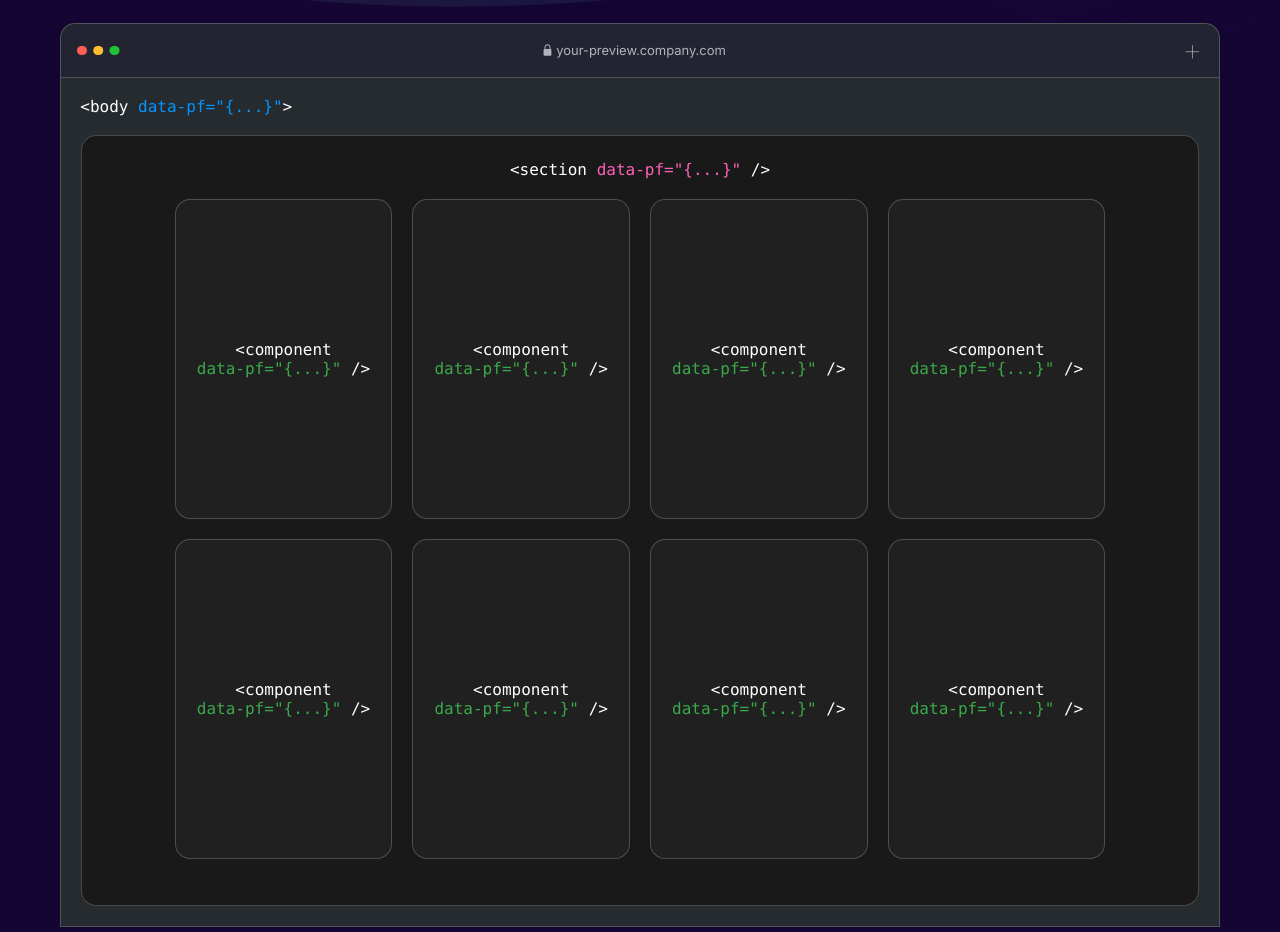
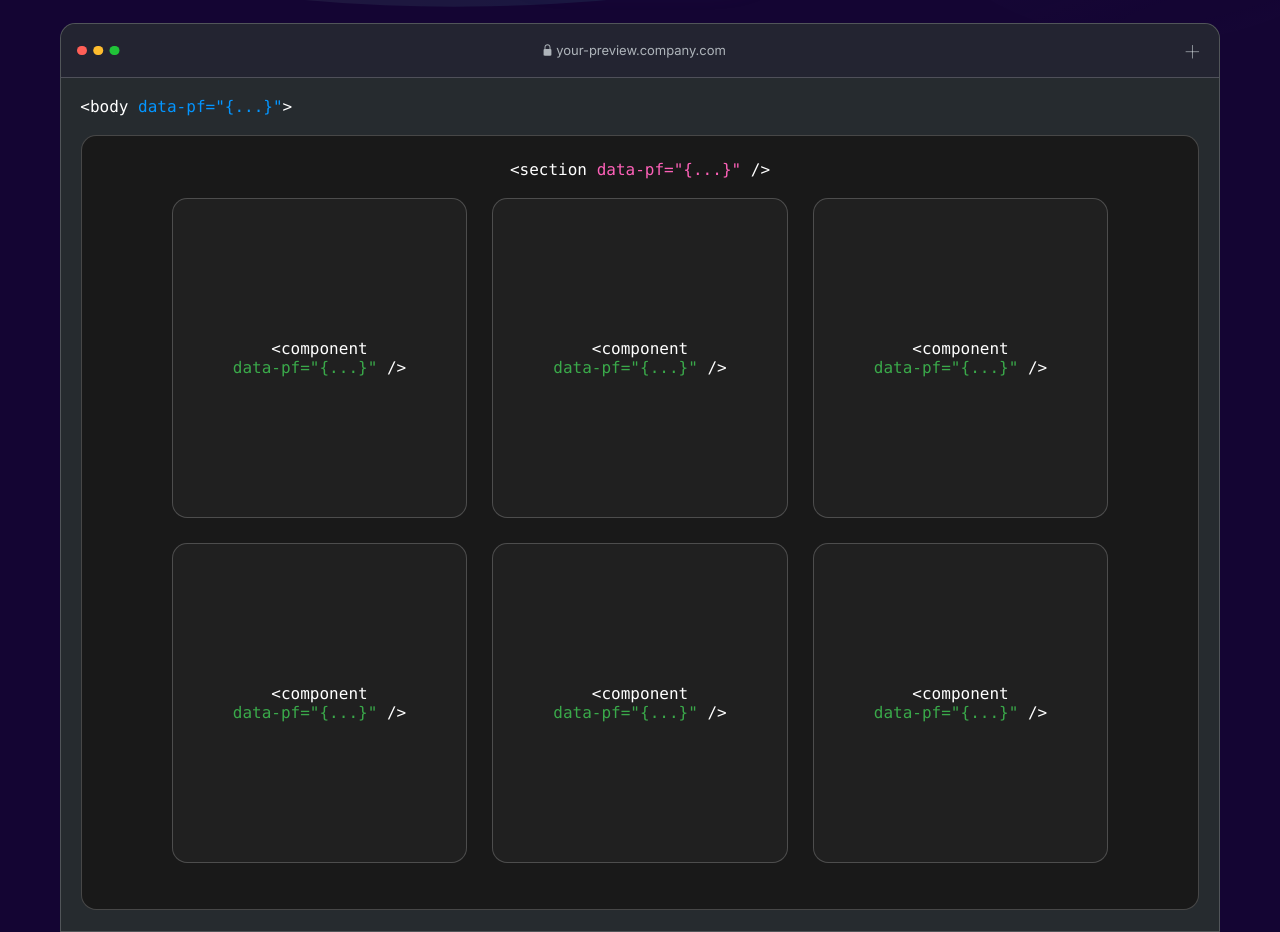
Before and after one commit to perfectiondotdev/perfection-playground, a Next.js app in the folder examples/nextjs-app/: page / in a window 1280 px wide. Shown: the part 680-1612 px from the top of the page. Built offline with nearby package versions, Linux system fonts and the light colour scheme.

Commit message:
Clean up

```diff
--- a/examples/nextjs-app/app/_components/atoms/card.js
+++ b/examples/nextjs-app/app/_components/card.js
@@ -3,7 +3,7 @@ import { v4 as uuidv4 } from "uuid";
 export default function Card({ color }) {
   return (
     <>
-      <div className={color} data-pf={`{"componentKey": "card", "title": "Card", "groupId": "gridCard", "instanceId": "${uuidv4()}"}`}>
+      <div className={color} data-pf={`{"providerId":"generic-provider","componentKey": "card", "title": "Card", "groupId": "gridCard", "entryId": "${uuidv4()}","instanceId": "${uuidv4()}"}`}>
         <code>
           &lt;component
           <br />
--- a/examples/nextjs-app/app/_components/header.js
+++ b/examples/nextjs-app/app/_components/header.js
@@ -1,4 +1,4 @@
-import { Logo } from "./svgs/logo";
+import { Logo } from "./img/logo";
 
 export default async function Header() {
   return (
--- a/examples/nextjs-app/app/_components/hero.js
+++ b/examples/nextjs-app/app/_components/hero.js
@@ -1,5 +1,5 @@
-import { Chevron } from "./svgs/chevron";
-import { GitHub } from "./svgs/github";
+import { Chevron } from "./img/chevron";
+import { GitHub } from "./img/github";
 import Link from "next/link";
 
 export default function Hero() {
--- a/examples/nextjs-app/app/_components/preview.js
+++ b/examples/nextjs-app/app/_components/preview.js
@@ -1,10 +1,10 @@
-import Card from "./atoms/card";
-import { Lock } from "./svgs/lock";
+import Card from "./card";
+import { Lock } from "./img/lock";
 
 export default async function Preview() {
   return (
     <main>
-      <div className="ui-frame">
+      <div className="ui-frame" data-pf='{"sectionId":"gridSection", "title": "Grid Section"}'>
         <header>
           <nav />
           <span>
@@ -20,7 +20,7 @@ export default async function Preview() {
           </span>
           &gt;
         </code>
-        <section data-pf='{"sectionId":"gridSection", "title": "Grid Section"}'>
+        <section>
           <code>
             &lt;section{" "}
             <span>
@@ -28,14 +28,16 @@ export default async function Preview() {
             </span>{" "}
             /&gt;
           </code>
+          <section className="ui-section" data-pf='{"sectionId":"gridSection", "title": "Grid Section"}'>
             <Card />
             <Card />
             <Card />
             <Card />
             <Card />
             <Card />
-          <Card />
-          <Card />
+            {/* <Card />
+          <Card /> */}
+          </section>
         </section>
       </div>
     </main>
--- a/examples/nextjs-app/app/globals.css
+++ b/examples/nextjs-app/app/globals.css
@@ -131,27 +131,36 @@ main {
     }
   }
 
-  & section {
+  & section:not(.ui-section) {
     background-color: #191919;
     border: inherit;
     border-radius: var(--bdrs);
-    display: grid;
-    gap: var(--p);
-    grid-template-columns: repeat(var(--gtc, 1), 1fr);
     margin-inline: var(--p);
-    padding: 2cqi 8cqi 4cqi 8cqi;
+    padding: 2cqi 6cqi 4cqi 6cqi;
     text-align: center;
 
     & > code {
       --code: #fd61b8;
       grid-column: span var(--gtc, 1);
+      margin-bottom: var(--p);
     }
+  }
+
+  & section.ui-section {
+    background-color: #191919;
+    border: none;
+    display: grid;
+    gap: 2.5ch;
+    grid-template-columns: repeat(var(--gtc, 1), 1fr);
+    margin-inline: var(--p);
+    text-align: center;
 
     & div {
       --code: #3aa94a;
       background-color: #202020;
-      border: inherit;
-      border-radius: inherit;
+      border: 1px solid var(--bdc);
+      border-block-end: 1px solid var(--bdc);
+      border-radius: var(--bdrs);
       display: grid;
       min-block-size: 20rem;
       padding-inline: var(--p);
@@ -237,6 +246,6 @@ main {
 }
 @media (min-width: 1024px) {
   .ui-frame {
-    --gtc: 4;
+    --gtc: 3;
   }
 }
```
Also changed, not shown: examples/nextjs-app/app/_components/img/chevron.js (renamed from examples/nextjs-app/app/_components/svgs/chevron.js), examples/nextjs-app/app/_components/img/github.js (renamed from examples/nextjs-app/app/_components/svgs/github.js), examples/nextjs-app/app/_components/img/lock.js (renamed from examples/nextjs-app/app/_components/svgs/lock.js), examples/nextjs-app/app/_components/img/logo.js (renamed from examples/nextjs-app/app/_components/svgs/logo.js), 2 other files (tests, documents, lock files or other folders). Lines whose indentation alone changed are shown as unchanged.
